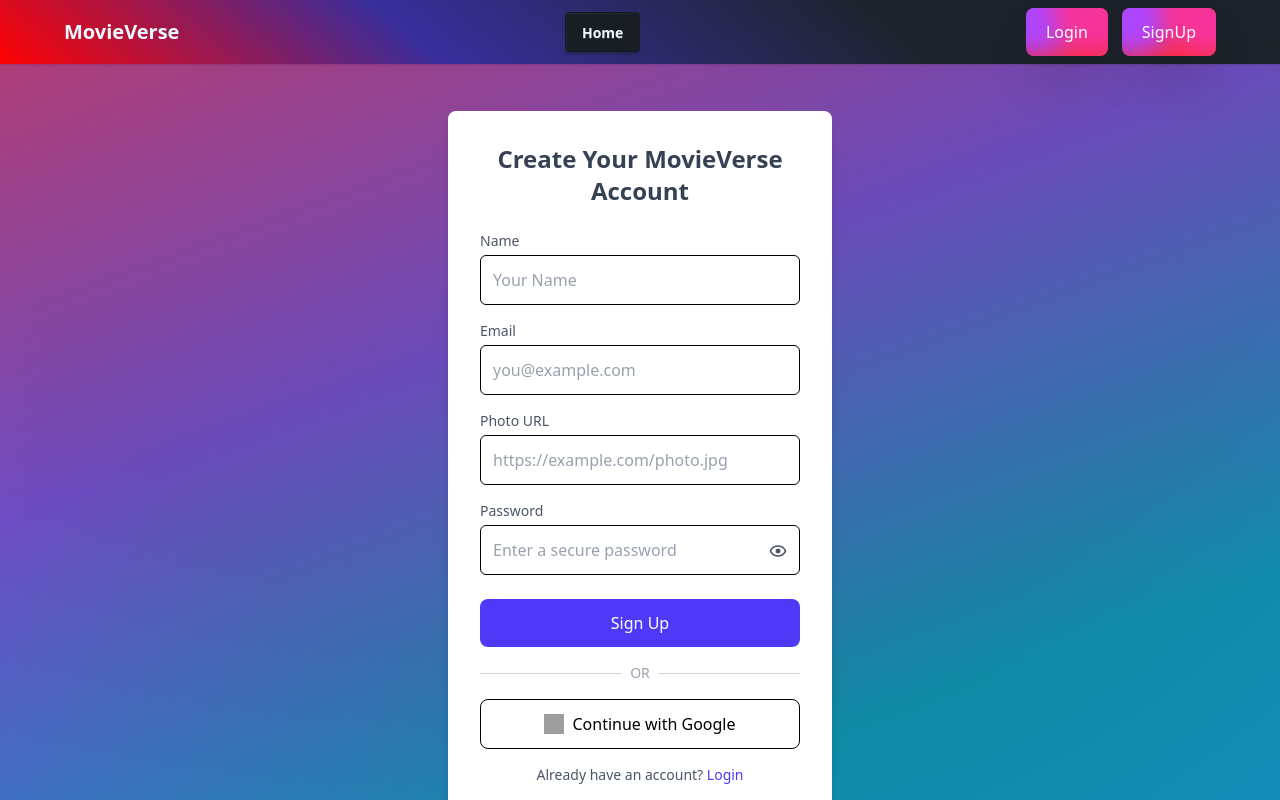
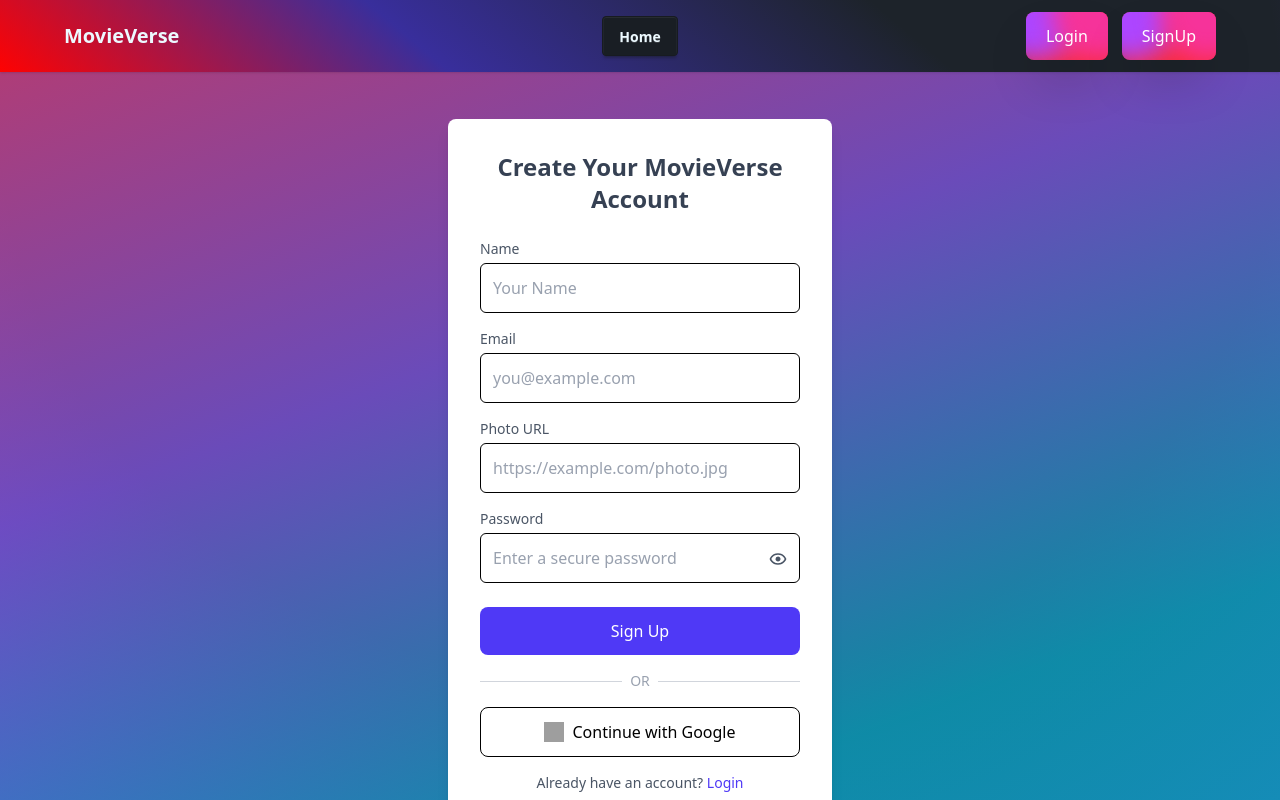
Before and after one commit to mohammad-oli56/MovieVerse, a React (Vite) app: page /signup in a window 1280 px wide. Shown: the top 800 px of the page. Built offline with nearby package versions, Linux system fonts and the light colour scheme; no server answers; grey boxes are pictures that could not be loaded.

Commit message:
add new navbar

```diff
--- a/src/Component/Navbar.jsx
+++ b/src/Component/Navbar.jsx
@@ -10,22 +10,59 @@
 
     const { handelLogout } = useContext(valueContext)
 
+
+
     return (
+        <>
+
             <div className="navbar shadow-sm justify-between px-5  mx-auto  md:px-12 lg:px-16 bg-[linear-gradient(220deg,_rgba(197,20,20,0)_30%,_rgba(68,51,204,0.7)_67%,_rgba(254,2,2,1))]">
-           <div className="flex-none ">
-  <h1 className="font-bold text-xl ">MovieVerse</h1>
+
+
+                <div className="navbar-start">
+                    <div className="dropdown">
+                        <div tabIndex={0} role="button" className="btn btn-ghost lg:hidden">
+                            <svg xmlns="http://www.w3.org/2000/svg" className="h-5 w-5" fill="none" viewBox="0 0 24 24" stroke="currentColor"> <path strokeLinecap="round" strokeLinejoin="round" strokeWidth="2" d="M4 6h16M4 12h8m-8 6h16" /> </svg>
                         </div>
-
-            <div className="flex  gap-2 ">
+                        <ul
+                            tabIndex={0}
+                            className="menu menu-sm dropdown-content bg-base-100 rounded-box z-1 space-x-2 mt-3 w-52 p-2 shadow">
                             <NavLink to='/' className='btn'>Home</NavLink>
                         {
-                userprofile?.email &&  <NavLink to='/download' className='btn'>Download</NavLink>
+                            userprofile?.email && <NavLink to='/download' className='btn'>Download</NavLink>
                         }
-
                         {
                             userprofile?.email && <NavLink to='/profile' className='btn'>Your-Profile</NavLink>
                         }
+                        </ul>
                     </div>
+
+
+                    <h1 className="font-bold text-xl ">MovieVerse</h1>
+
+                </div>
+
+
+
+
+
+                <div className="navbar-center hidden lg:flex ">
+                    <ul className="menu menu-horizontal px-1">
+                        <NavLink to='/' className='btn'>Home</NavLink>
+                        {
+                            userprofile?.email && <NavLink to='/download' className='btn'>Download</NavLink>
+                        }
+                        {
+                            userprofile?.email && <NavLink to='/profile' className='btn'>Your-Profile</NavLink>
+                        }
+                    </ul>
+                </div>
+
+
+
+
+
+                <div className="navbar-end">
+
 
                     <div className='flex items-center'>
 
@@ -84,7 +121,12 @@
 
                     </div>
 
+
                 </div>
+            </div>
+
+
+        </>
     );
 };
 
```
Lines whose indentation alone changed are shown as unchanged.
